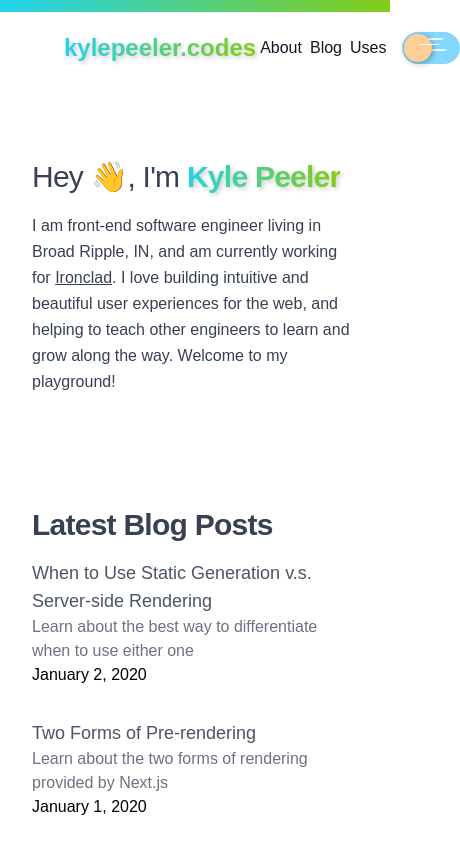
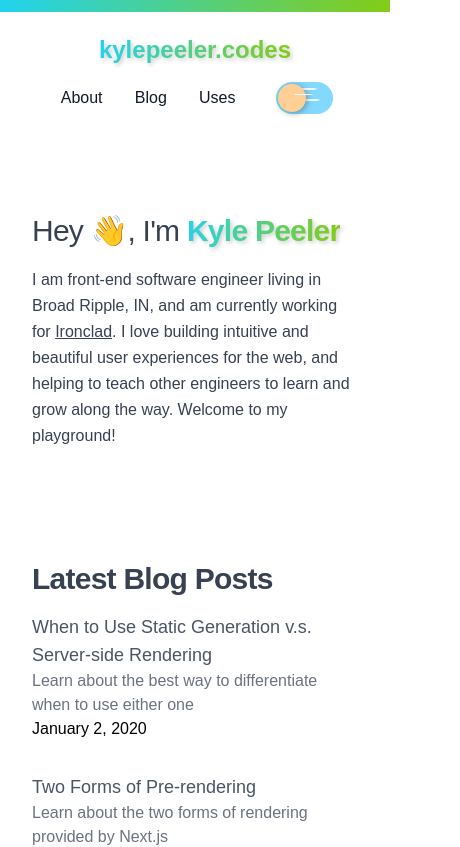
Before and after one commit to kylepeeler/kylepeeler.codes, a Next.js app: page / in a window 390 px wide. Shown: the top 847 px of the page, 460 px wide, since content can reach past the window. Built offline with nearby package versions, Linux system fonts and the light colour scheme; a web font is replaced by a local one; what @tailwindcss/typography would draw is missing.

Commit message:
tweak for mobile layout

```diff
--- a/components/PageLayout.tsx
+++ b/components/PageLayout.tsx
@@ -16,8 +16,8 @@ const Container = ({ children }: { children: React.ReactNode }) => {
   return (
     <div className="bg-white dark:bg-black">
       <GradientLine />
-      <nav className="sticky-nav flex justify-between items-center w-full p-8 -mt-8 mx-auto bg-white dark:bg-black bg-opacity-60 dark:text-white">
-        <div className="flex w-full place-content-between items-center max-w-4xl mx-auto px-8">
+      <nav className="sticky-nav flex justify-between items-center w-full pt-8 px-0 mx-auto bg-white dark:bg-black bg-opacity-60 dark:text-white">
+        <div className="flex w-full place-content-between items-center max-w-4xl mx-auto px-0 sm:px-8 sm:flex-row flex-col">
           <NextLink href="/" passHref>
             <a>
               <GradientText
@@ -28,7 +28,7 @@ const Container = ({ children }: { children: React.ReactNode }) => {
               </GradientText>
             </a>
           </NextLink>
-          <div className="flex items-center">
+          <div className="flex items-center my-4 sm:my-0 w-10/12 sm:w-auto justify-evenly">
             <NextLink href="/about">
               <a className="p-1 sm:p-4 text-gray-900 dark:text-white">About</a>
             </NextLink>
```
